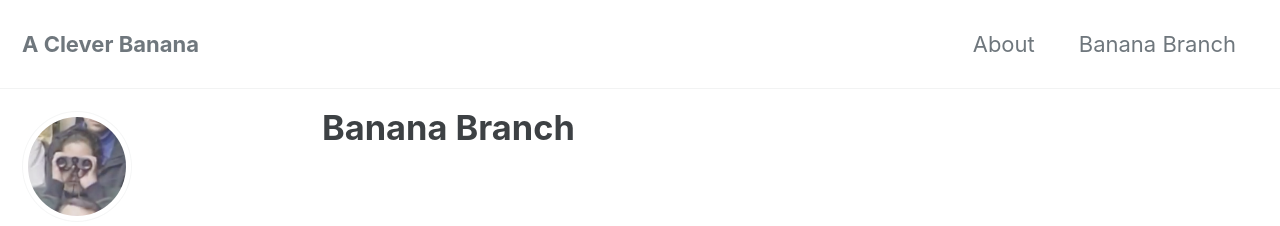
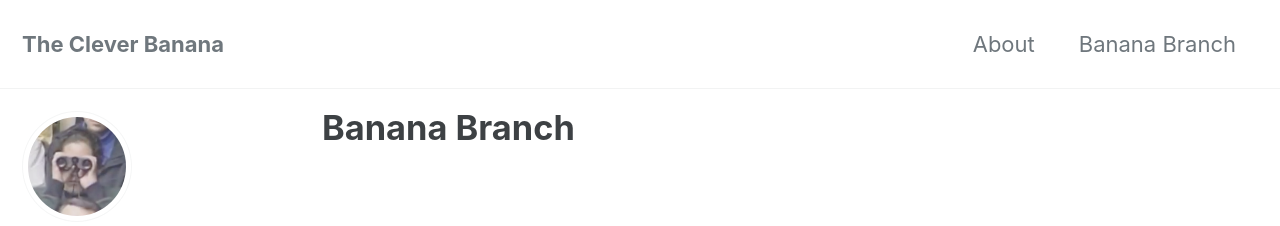
Before and after one commit to thecleverbanana/thecleverbanana.github.io, a Jekyll site: the page built from _pages/bananabranch.md, in a window 1280 px wide. Shown: the top 226 px of the page. Built offline with Jekyll 4.4.1, drawn with Linux system fonts in a browser that asks for light colours; cached includes are drawn as plain includes; nearby versions of some CDN libraries.

Commit message:
a&theproblem

```diff
--- a/_config.yml
+++ b/_config.yml
@@ -16,7 +16,7 @@ minimal_mistakes_skin    : "default" # "air", "aqua", "contrast", "dark", "dirt"
 
 # Site Settings
 locale                   : "en-US"
-title                    : "A Clever Banana"
+title                    : "The Clever Banana"
 title_separator          : "-"
 subtitle                 : # site tagline that appears below site title in masthead
 name                     : "Jerry"
```
